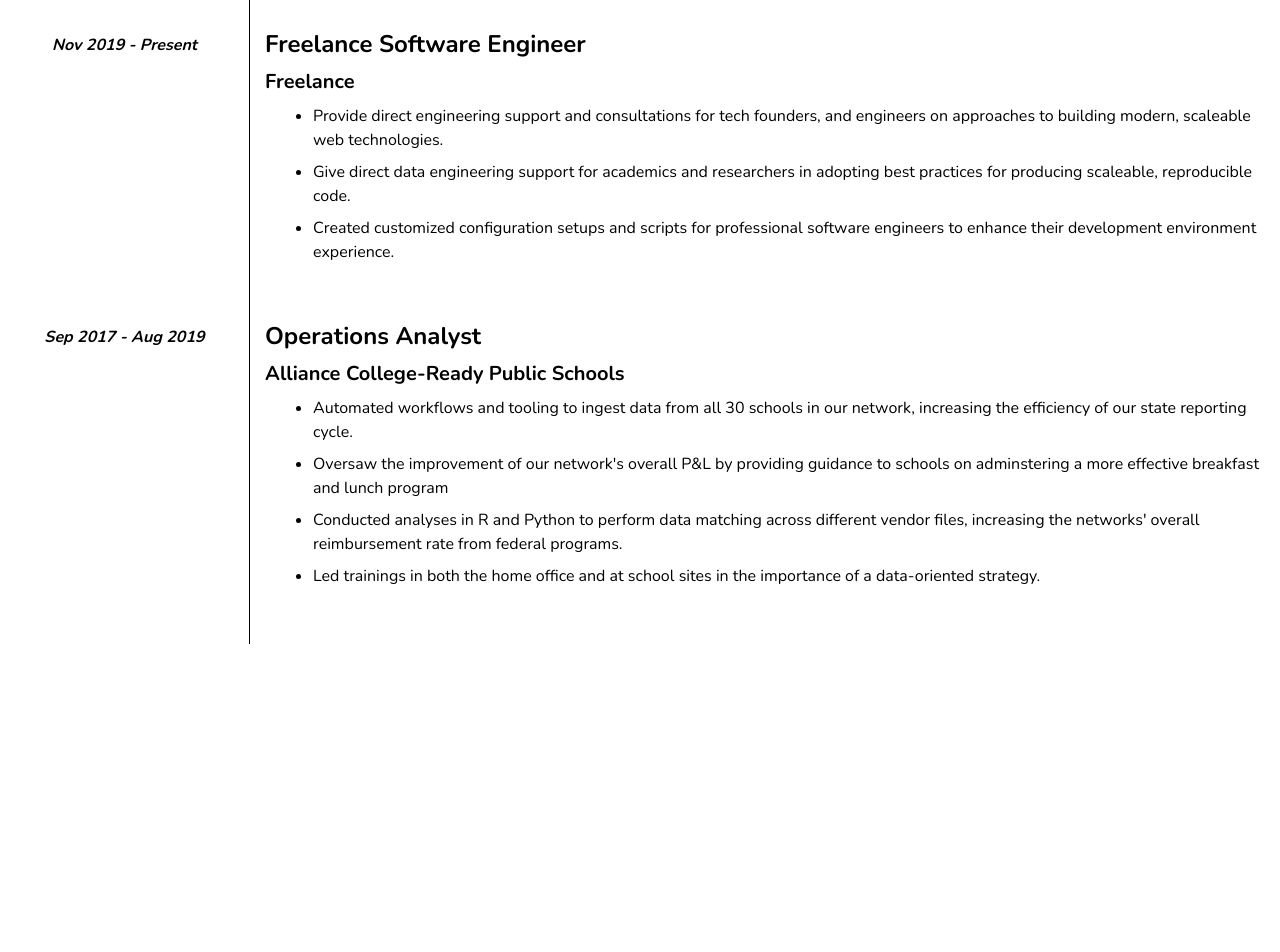
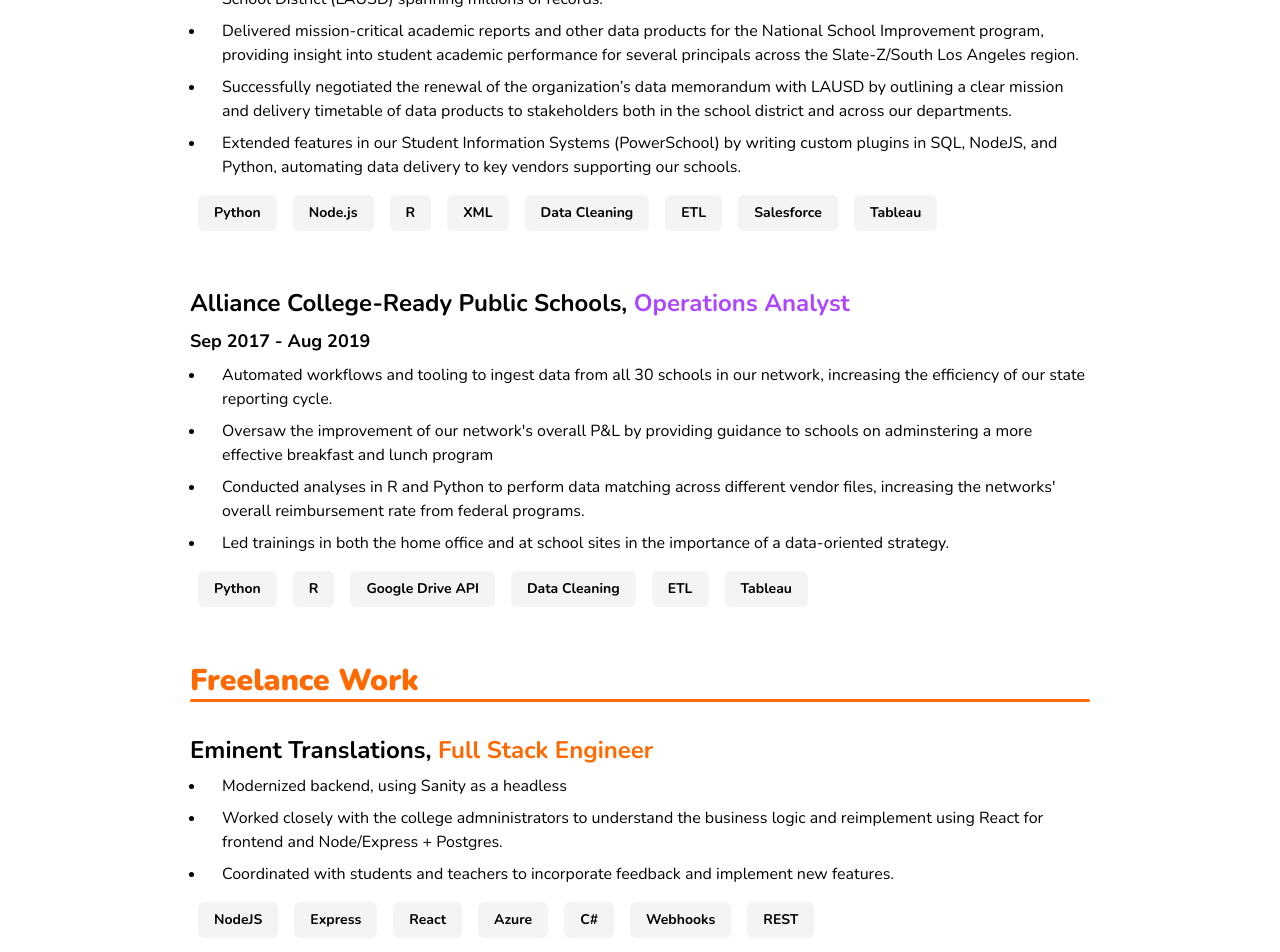
Before and after one commit to chris-av/portfolio-react, a Next.js app: page /resume in a window 1280 px wide. Shown: the part 980-1932 px from the top of the page. Before the commit the page ends 1736 px from the top, so only its background shows below. Built offline with nearby package versions, Linux system fonts and the light colour scheme.

Commit message:
update resume page

```diff
--- a/app/resume/page.tsx
+++ b/app/resume/page.tsx
@@ -1,19 +1,71 @@
-import { resume } from '@/data/resume.data';
-import TimeLineSection from './TimeLineSection';
+import { freelance, jobs } from '@/data/resume.data';
+import '@/styles/globals.css';
+
 export default function Page() {
   return (
-    <div>
-      <h1 className="my-20 text-center text-4xl">Work History</h1>
-      <div className="">
-        {resume.jobs.map(({ id, organization, jobtitle, range, description }) => (
-          <TimeLineSection
-            key={id}
-            organization={organization}
-            jobtitle={jobtitle}
-            range={range}
-            description={description}
-          />
-        ))}
+    <div className="flex items-center justify-center p-8">
+      <div className="max-w-[1200px]">
+        <h1 className="my-20 text-center text-4xl">Resume</h1>
+
+        <h2 className="decoration-3 text-3xl font-extrabold text-purple-500">Job History</h2>
+        <div className="mb-8 h-[3px] w-full rounded-xl bg-purple-500"></div>
+        <div className="mx-auto max-w-[900px]">
+          {jobs.map(({
+            id, organization, range, jobtitle, description, tags,
+          }) => {
+            return (
+              <div
+                key={id}
+                className="mb-12 selection:bg-purple-500 selection:text-white"
+              >
+                <h3 className="mb-2 text-2xl">{organization}, <span className="text-2xl text-purple-500">{jobtitle}</span></h3>
+                <div className="text-lg font-bold">{range}</div>
+                <ul className="list-outside list-disc">
+                  {description.map((desc, i) => (
+                    <li key={i} className="my-2 ml-4 pl-4">{desc}</li>
+                  ))}
+                </ul>
+                <div className="flex flex-wrap">
+                  {tags?.map(tag => (
+                    <span key={tag} className="m-2 cursor-pointer select-none rounded-md bg-gray-100 px-4 py-2 text-sm font-bold transition-colors hover:bg-purple-500 hover:text-white">
+                      {tag}
+                    </span>
+                  ))}
+                </div>
+              </div>
+            )
+          })}
+        </div>
+
+        <h2 className="decoration-3 text-3xl font-extrabold text-orange-500">Freelance Work</h2>
+        <div className="mb-8 h-[3px] w-full rounded-xl bg-orange-500"></div>
+        <div className="mx-auto max-w-[900px]">
+          {freelance.map(({
+            id, organization, jobtitle, description, tags,
+          }) => {
+            return (
+              <div
+                key={id}
+                className="mb-12 selection:bg-orange-500 selection:text-white"
+              >
+                <h3 className="mb-2 text-2xl">{organization}, <span className="text-2xl text-orange-500">{jobtitle}</span></h3>
+                <ul className="list-outside list-disc">
+                  {description.map((desc, i) => (
+                    <li key={i} className="my-2 ml-4 pl-4">{desc}</li>
+                  ))}
+                </ul>
+                <div className="flex flex-wrap">
+                  {tags?.map(tag => (
+                    <span key={tag} className="m-2 cursor-pointer select-none rounded-md bg-gray-100 px-4 py-2 text-sm font-bold transition-colors hover:bg-orange-600 hover:text-white">
+                      {tag}
+                    </span>
+                  ))}
+                </div>
+              </div>
+            )
+          })}
+        </div>
+
       </div>
     </div>
   );
--- a/data/resume.data.ts
+++ b/data/resume.data.ts
@@ -2,16 +2,86 @@ type Job = {
   id: string;
   organization: string;
   jobtitle: string;
-  range: string;
+  range?: string;
   description: string[];
+  tags?: string[]
 };
 
 type Resume = {
   jobs: Job[];
+  freelance: Job[]
 };
 
-export const resume: Resume = {
-  jobs: [
+export const freelance: Job[] = [
+  {
+    id: "b07e8c1e14fbdbc5e3be",
+    organization: "Eminent Translations",
+    jobtitle: "Full Stack Engineer",
+    range: "November 2022 - May 2024",
+    description: [
+      "Modernized backend, using Sanity as a headless",
+      "Worked closely with the college admninistrators to understand the business logic and reimplement using React for frontend and Node/Express + Postgres.",
+      "Coordinated with students and teachers to incorporate feedback and implement new features.",
+    ],
+    tags: ["NodeJS", "Express", "React", "Azure", "C#", "Webhooks", "REST"]
+  },
+  {
+    id: "49b9a8b5393675c47c69",
+    organization: "South Coast College",
+    range: "January 2022 - March 2022",
+    jobtitle: "Full Stack Engineer",
+    description: [
+      "Converted an out-of-commission C# application into a full stack Single Page App written in Javascript (React).",
+      "Worked closely with the college admninistrators to understand the business logic and reimplement using React for frontend and Node/Express + Postgres.",
+      "Coordinated with students and teachers to incorporate feedback and implement new features.",
+    ],
+    tags: ["NodeJS", "Express", "React", "Azure", "C#", "Webhooks", "REST"]
+  },
+  {
+    id: "e34b074a4f4e0035be2b",
+    organization: "Wise Attend",
+    range: "August 2020 - February 2021",
+    jobtitle: "Frontend Engineer",
+    description: [
+      "Landing page for an online proctoring solution geared towards educators.",
+      "Started as a front end project but ultimately became a full stack, React - Mongo project to fulfill client requirements for an interrange experience and mailing solution.",
+    ],
+    tags: ["React", "NextJS", "MongoDB", "Sanity.io", "Webhooks", "SSR"]
+  },
+  {
+    id: "32e533eba2a7dce65caf",
+    organization: "Lands End",
+    range: "",
+    jobtitle: "Web Developer",
+    description: [
+      "Landing page for real estate firm specializing in the acquisition of industrial estate and adding value for prospective clients."
+    ],
+    tags: ["Webflow", "SEO", "CMS"]
+  },
+  {
+    id: "cf8d31eebf514038289a;",
+    organization: "MomentOm",
+    range: "",
+    jobtitle: "Frontend Engineer",
+    description: [
+      "Landing page for a wellness app",
+      "Scaffolded an integrated ReactJS and Firebase project structure for the app itself and offered technical support and advice for the team that took the project on full time.",
+    ],
+    tags: ["React", "Google Firebase", "Express", "NodeJS"]
+  },
+  {
+    id: "2678aa159f464ce6de5b",
+    organization: "Together App",
+    range: "",
+    jobtitle: "Frontend Engineer",
+    description: [
+      "Landing page for a social network app."
+    ],
+    tags: ["React", "TailwindCSS"],
+  }
+];
+
+export const jobs: Job[] = [
   {
     id: "630d165be8cd61ea3cd792513c32ec9c",
     organization: 'Democratic National Committee',
@@ -23,7 +93,8 @@ export const resume: Resume = {
       "Maintained the campaign’s Google Cloud Functions to implement feature requests, improving reliability and consistency.",
       "Leveraged the Jira/Slack APIs to automate task delegation, facilitating the rapid onboarding of volunteers in the final stretch of the campaign.",
       "Scraped county websites to obtain real time, precinct-level vote counts to be ingested by our data pipelines during election night reporting.",
-      ]
+    ],
+    tags: ["Python", "dbt", "Airflow", "GCP", "Bash", "Superblocks", "DNC Portal", "BigQuery", "ETL", "data pipelines", "web scraping"],
   },
   {
     id: "38993e84-2048-11ed861d-0242ac120002",
@@ -35,18 +106,8 @@ export const resume: Resume = {
       "Delivered mission-critical academic reports and other data products for the National School Improvement program, providing insight into student academic performance for several principals across the Slate-Z/South Los Angeles region.",
       "Successfully negotiated the renewal of the organization’s data memorandum with LAUSD by outlining a clear mission and delivery timetable of data products to stakeholders both in the school district and across our departments.",
       "Extended features in our Student Information Systems (PowerSchool) by writing custom plugins in SQL, NodeJS, and Python, automating data delivery to key vendors supporting our schools.",
-      ]
-    },
-    {
-      id: "3899412c-2048-11ed861d-0242ac120002",
-      organization: 'Freelance',
-      jobtitle: 'Freelance Software Engineer',
-      range: 'Nov 2019 - Present',
-      description: [
-        "Provide direct engineering support and consultations for tech founders, and engineers on approaches to building modern, scaleable web technologies.",
-        "Give direct data engineering support for academics and researchers in adopting best practices for producing scaleable, reproducible code.",
-        "Created customized configuration setups and scripts for professional software engineers to enhance their development environment experience.",
-      ]
+    ],
+    tags: ["Python", "Node.js", "R", "XML", "Data Cleaning", "ETL", "Salesforce", "Tableau"],
   },
   {
     id: "38994532-2048-11ed861d-0242ac120002",
@@ -58,7 +119,9 @@ export const resume: Resume = {
       "Oversaw the improvement of our network's overall P&L by providing guidance to schools on adminstering a more effective breakfast and lunch program",
       "Conducted analyses in R and Python to perform data matching across different vendor files, increasing the networks' overall reimbursement rate from federal programs.",
       "Led trainings in both the home office and at school sites in the importance of a data-oriented strategy.",
-      ]
+    ],
+    tags: ["Python", "R", "Google Drive API", "Data Cleaning", "ETL", "Tableau"],
   },
-  ]
-}
+];
+
+export const resume: Resume = { jobs, freelance, }
```
Lines whose indentation alone changed are shown as unchanged.
